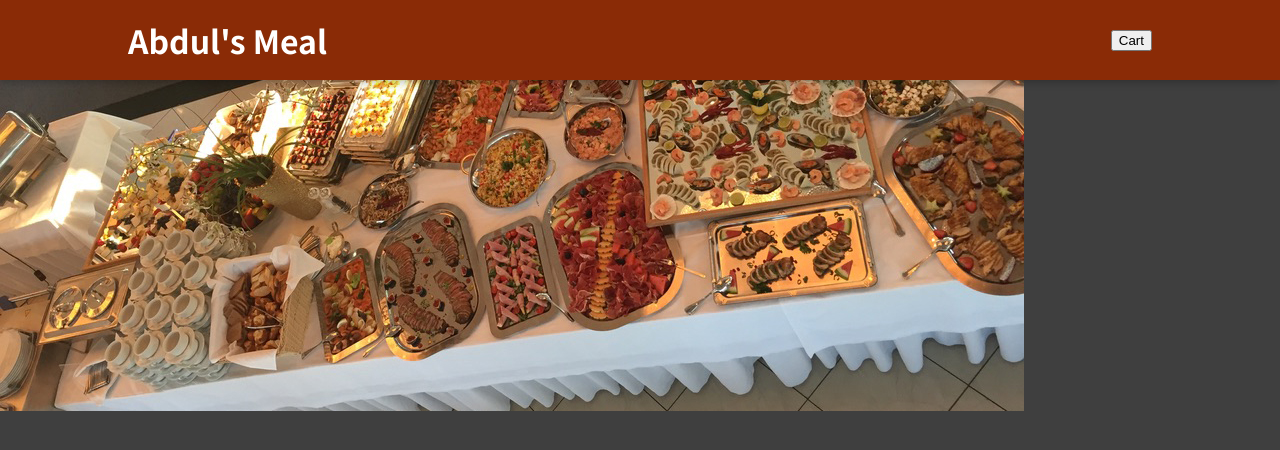
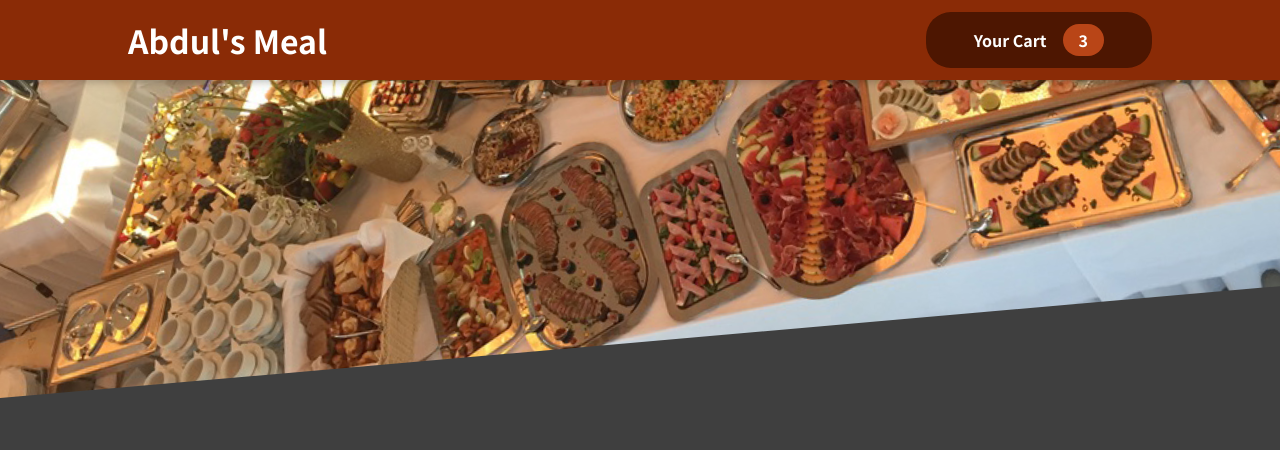
Before and after one commit to Samadeen/Food-Order-App-with-React, a React (Create React App) app: page / in a window 1280 px wide. Shown: the top 450 px of the page. Built offline with nearby package versions, Linux system fonts and the light colour scheme.

Commit message:
Added The Cart component

```diff
--- /dev/null
+++ b/src/components/Cart/CartIcon.js
@@ -0,0 +1,13 @@
+const CartIcon = () => {
+  return (
+    <svg
+      xmlns='http://www.w3.org/2000/svg'
+      viewBox='0 0 20 20'
+      fill='currentColor'
+    >
+      <path d='M3 1a1 1 0 000 2h1.22l.305 1.222a.997.997 0 00.01.042l1.358 5.43-.893.892C3.74 11.846 4.632 14 6.414 14H15a1 1 0 000-2H6.414l1-1H14a1 1 0 00.894-.553l3-6A1 1 0 0017 3H6.28l-.31-1.243A1 1 0 005 1H3zM16 16.5a1.5 1.5 0 11-3 0 1.5 1.5 0 013 0zM6.5 18a1.5 1.5 0 100-3 1.5 1.5 0 000 3z' />
+    </svg>
+  );
+};
+
+export default CartIcon;
--- a/src/components/Layout/Header.js
+++ b/src/components/Layout/Header.js
@@ -1,4 +1,6 @@
 import { Fragment } from 'react';
+
+import HeaderCartButton from './HeaderCartButton';
 import mealsImage from '../../assets/meals.jpg';
 import classes from './Header.module.css';
 
@@ -7,9 +9,9 @@
     <Fragment>
       <header className={classes.header}>
         <h1>Abdul's Meal</h1>
-        <button>Cart</button>
+        <HeaderCartButton />
       </header>
-      <div className={classes['main-img']}>
+      <div className={classes['main-image']}>
         <img src={mealsImage} alt='A Table of Meals' />
       </div>
     </Fragment>
--- /dev/null
+++ b/src/components/Layout/HeaderCartButton.js
@@ -0,0 +1,16 @@
+import CartIcon from '../Cart/CartIcon';
+import classes from './HeaderCartButton.module.css';
+
+const HeaderCartButton = (props) => {
+  return (
+    <button className={classes.button}>
+      <span>
+        <CartIcon className={classes.icon}/>
+      </span>
+      <span>Your Cart</span>
+      <span className={classes.badge}>3</span>
+    </button>
+  );
+};
+
+export default HeaderCartButton;
--- /dev/null
+++ b/src/components/Layout/HeaderCartButton.module.css
@@ -0,0 +1,59 @@
+.button {
+  cursor: pointer;
+  font: inherit;
+  border: none;
+  background-color: #4d1601;
+  color: white;
+  padding: 0.75rem 3rem;
+  display: flex;
+  justify-content: space-around;
+  align-items: center;
+  border-radius: 25px;
+  font-weight: bold;
+}
+
+.button:hover,
+.button:active {
+  background-color: #2c0d00;
+}
+
+.icon {
+  width: 1.35rem;
+  height: 1.35rem;
+  margin-right: 0.5rem;
+}
+
+.badge {
+  background-color: #b94517;
+  padding: 0.25rem 1rem;
+  border-radius: 25px;
+  margin-left: 1rem;
+  font-weight: bold;
+}
+
+.button:hover .badge,
+.button:active .badge {
+  background-color: #92320c;
+}
+
+.bump {
+  animation: bump 300ms ease-out;
+}
+
+@keyframes bump {
+  0% {
+    transform: scale(1);
+  }
+  10% {
+    transform: scale(0.9);
+  }
+  30% {
+    transform: scale(1.1);
+  }
+  50% {
+    transform: scale(1.15);
+  }
+  100% {
+    transform: scale(1);
+  }
+}
```
